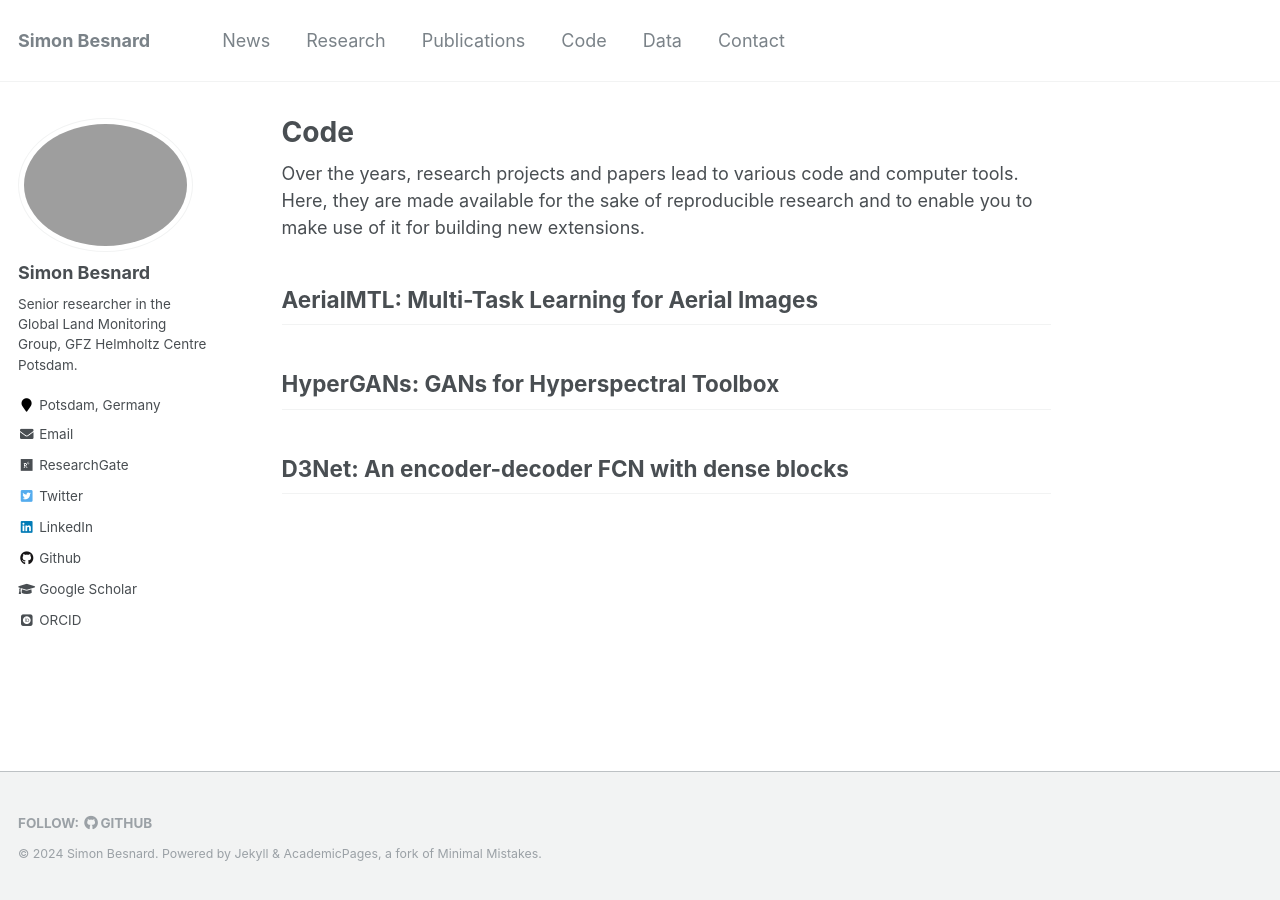
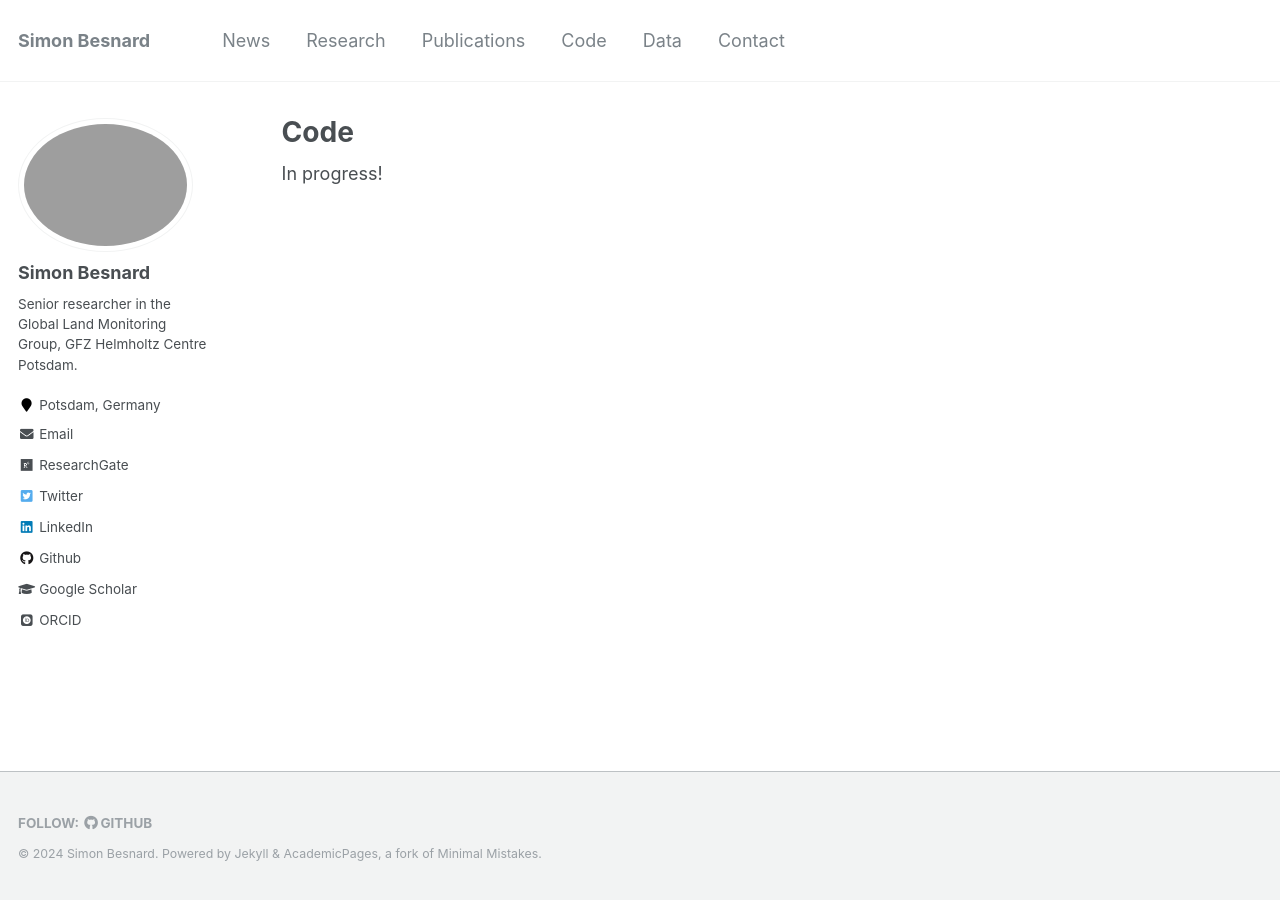
Before and after one commit to simonbesnard1/sbesnard.github.io, a Jekyll site: the page built from _pages/code.md, in a window 1280 px wide. Built offline with Jekyll 4.4.1, drawn with Linux system fonts in a browser that asks for light colours; some web fonts are replaced.

Commit message:
update news

```diff
--- a/_pages/code.md
+++ b/_pages/code.md
@@ -7,12 +7,4 @@ author_profile: true
 
 {% include base_path %}
 
-Over the years, research projects and papers lead to various code and computer tools. Here, they are made available for the sake of reproducible research and to enable you to make use of it for building new extensions.
-
-## AerialMTL: Multi-Task Learning for Aerial Images
-
-
-## HyperGANs: GANs for Hyperspectral Toolbox
-
-
-## D3Net: An encoder-decoder FCN with dense blocks
+In progress!
```
Also changed, not shown: _pages/about.md (+0 -4 lines), _pages/news.md (added, +15 -0 lines), _pages/projects.md (+2 -1 lines).
